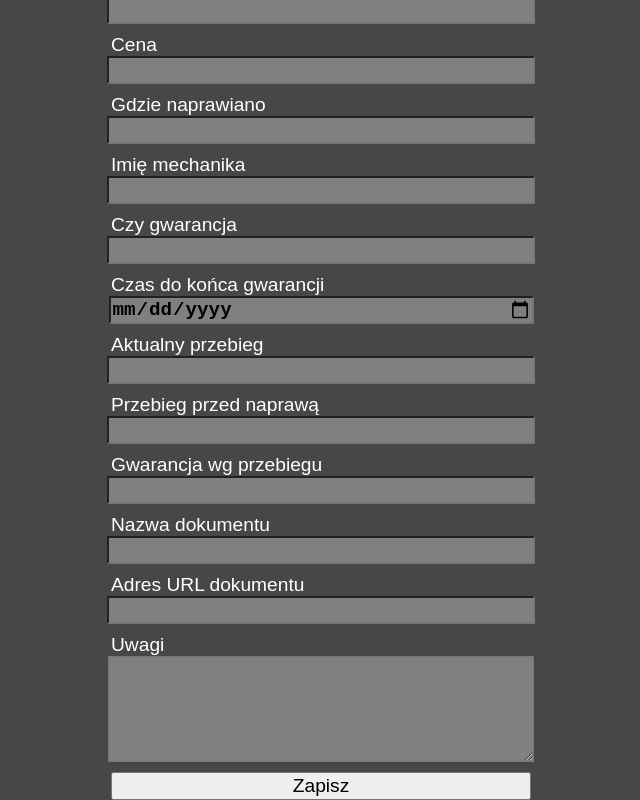
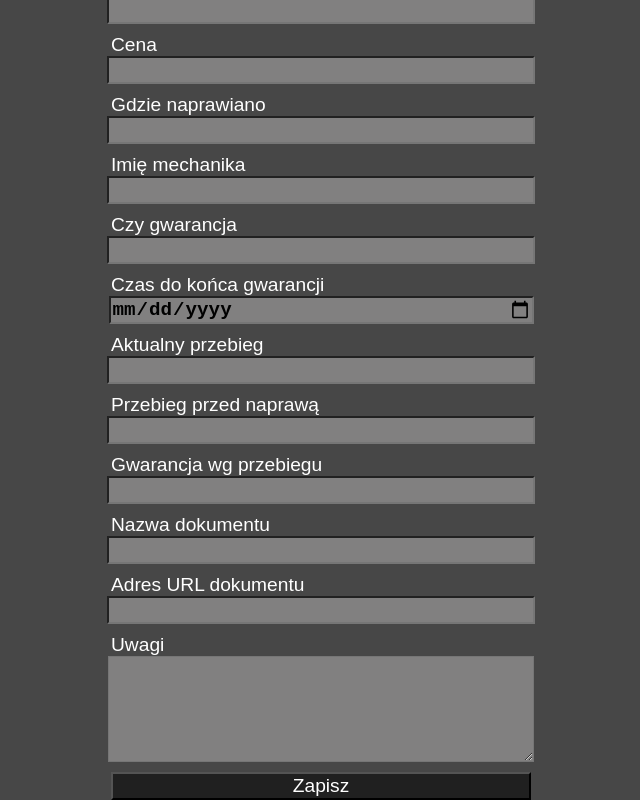
Before and after one commit to patryk177m/Car_repairs_FRONTEND, a React (Create React App) app: page / in a window 1280 px wide. Shown: the part 156-956 px from the top of the page, without its empty margins (319-959 px from the left). Built offline with nearby package versions, Linux system fonts and the light colour scheme; no server answers.

Commit message:
change styles button

```diff
--- a/src/styles/formAddTally.scss
+++ b/src/styles/formAddTally.scss
@@ -34,5 +34,7 @@
   &__button {
     width: 70%;
     margin-top: 10px;
+    color: #fff;
+    background-color: rgba(0, 0, 0, 0.55);
   }
 }
```
